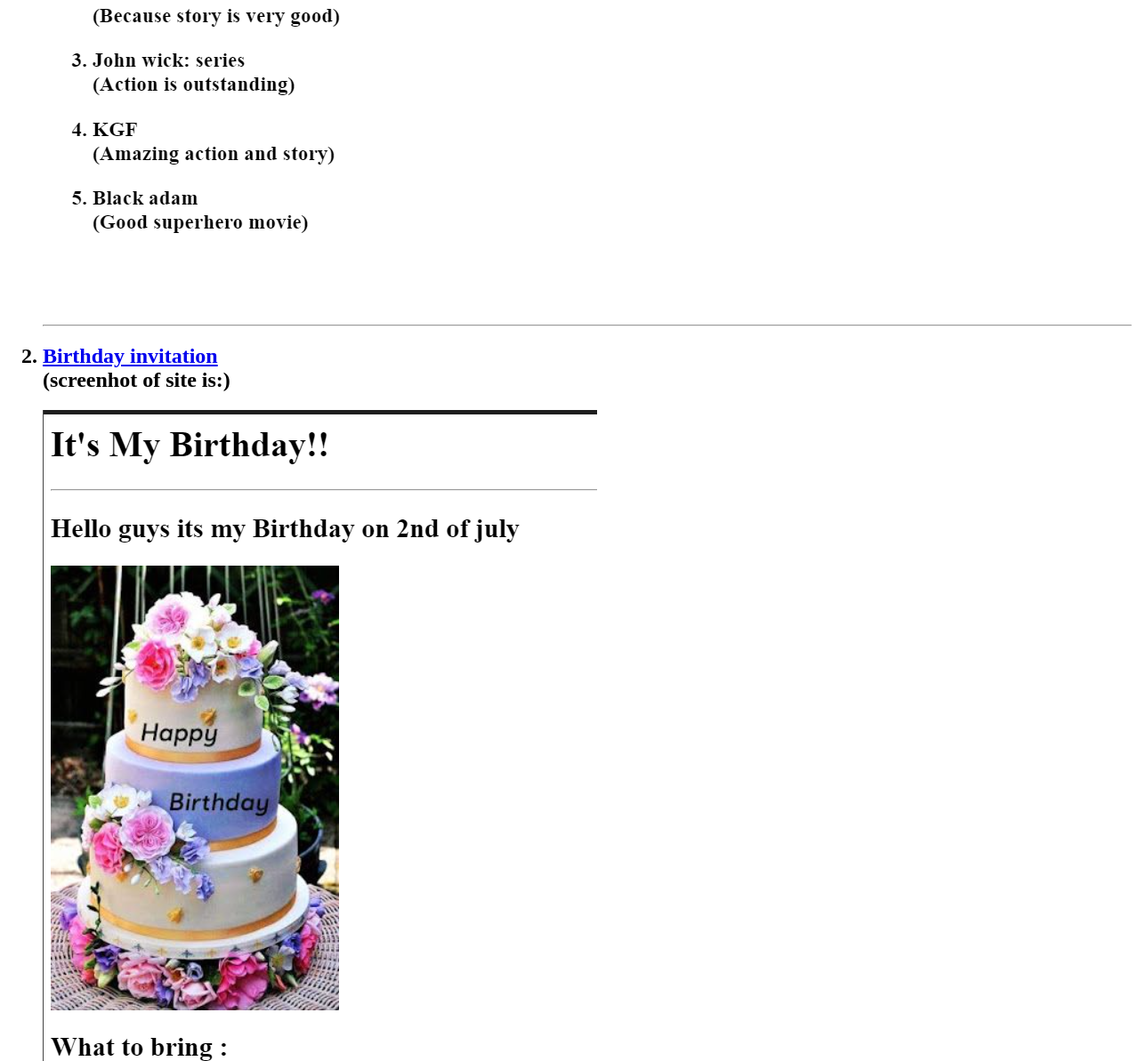
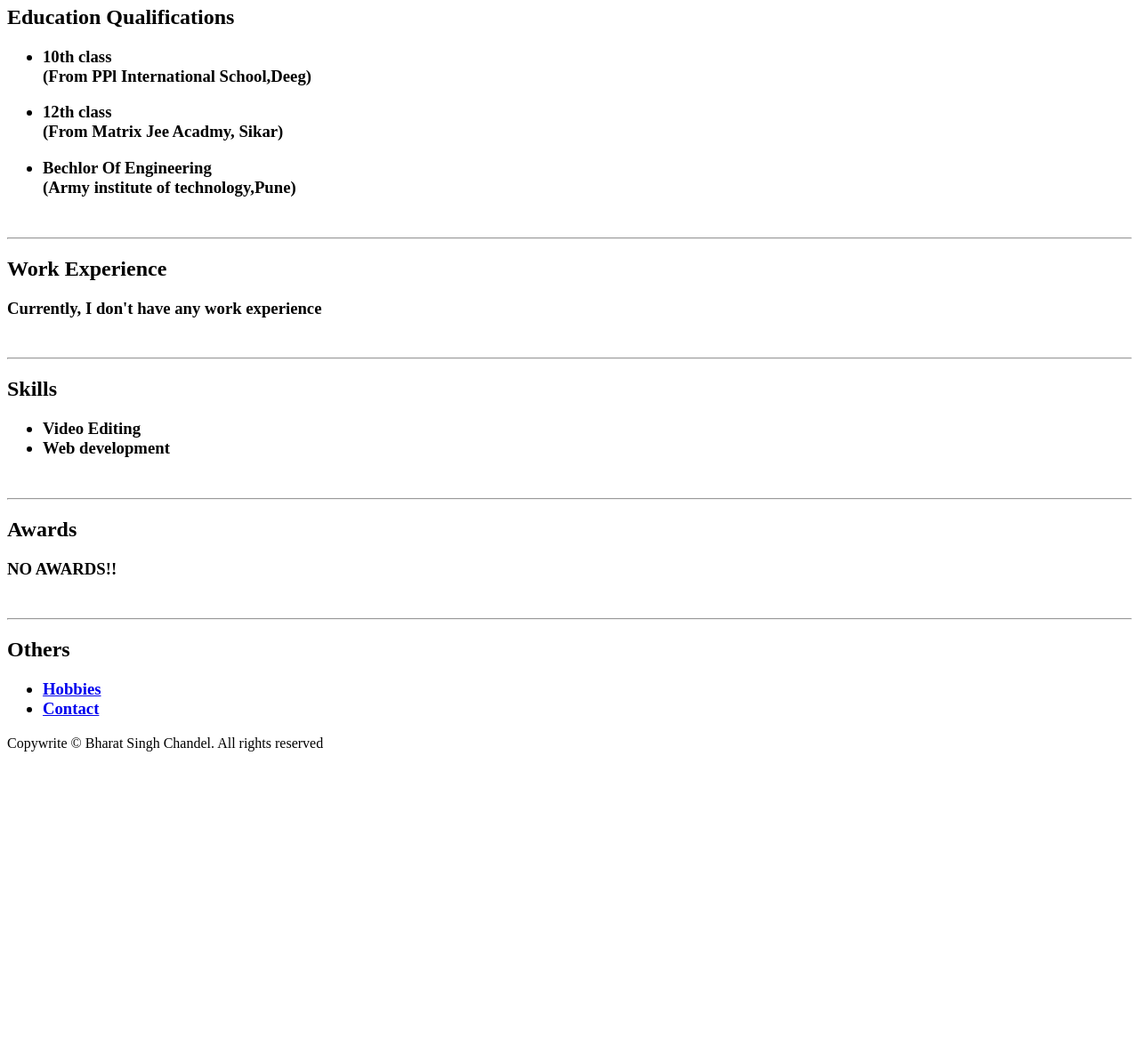
Before and after one commit to itzhiteshchandel/html-portfolio, a plain HTML site: page index.html in a window 1280 px wide. Shown: the part 608-1801 px from the top of the page at 89% size. After the commit the page ends 1461 px from the top, so only its background shows below. Drawn offline with Linux system fonts and the light colour scheme.

Commit message:
Add files via upload

```diff
--- a/index.html
+++ b/index.html
@@ -3,31 +3,43 @@
 <head>
     <meta charset="UTF-8">
     <meta name="viewport" content="width=device-width, initial-scale=1.0">
-    <title>My portfolio</title>
+    <title>My Resume</title>
 </head>
 <body>
-    <h1>It's Bharat's portfolio</h1>
+    <h1>Bharat Singh Chandel</h1>
+    <img src="./picture.jpg" height="500" alt="">
+    <br>
     <hr>
-    <h2>I am a WEB DEVELOPER</h2>
-    <h3>My projects are:</h3>
-    <ol>
-        <h4><li>Movie ranking project</li></h4>
-        <h4><li>Birthday invitation</li></h4>
-    </ol>
+    <h2>Education Qualifications</h2>
+    <ul>
+        <h3><li>10th class</li>(From PPl International School,Deeg) </h3>
+        <h3><li>12th class</li>(From Matrix Jee Acadmy, Sikar)</h3>
+        <h3><li>Bechlor Of Engineering</li>(Army institute of technology,Pune)</h3>
+    </ul>
+    <br>
     <hr>
-    <ol>
-        <h2><li><a href="./movie ranking/index.html">Movie ranking</a></li>(screenhot of site is:)</h2>
-        <img src="./movie.png" alt="screenhot of Movie ranking project">
-        <hr>
-        <h2><li><a href="./Birthday invite/index.html">Birthday invitation</a></li>(screenhot of site is:)</h2>
-        <img src="./birthday.png" alt="screenhot of site">
-    </ol>
+    <h2>Work Experience</h2>
+    <h3>Currently, I don't have any work experience</h3>
+    <br>
+
     <hr>
+    <h2>Skills</h2>
+    <ul>
+        <h3><li>Video Editing</li>
+        <li>Web development</li></h3>
+    </ul>
+    <br>
+    <hr>
+    <h2>Awards</h2>
+    <h3>NO AWARDS!!</h3>
+    <br>
+    <hr>
+    <h2>Others</h2>
+    <ul>
+        <h3><li><a href="./Hobies.html">Hobbies</a></li>
+        <li><a href="./contact.html">Contact</a></li></h3>
+    </ul>
 
-    <h2><a href="./contact.html">Contact Me</a></h2>
-    <h2><a href="./about.html">About me</a></h2>
-
-
-
+<footer>Copywrite © Bharat Singh Chandel. All rights reserved</footer>
 </body>
 </html>
```
Also changed, not shown: Hobies.html (added, +7 -0 lines), picture.jpg (added).
